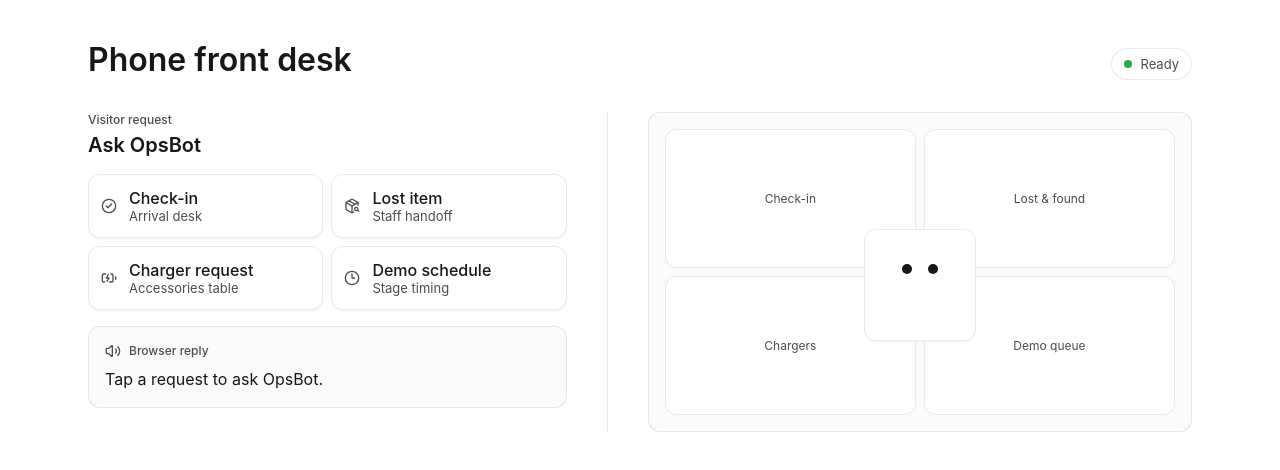
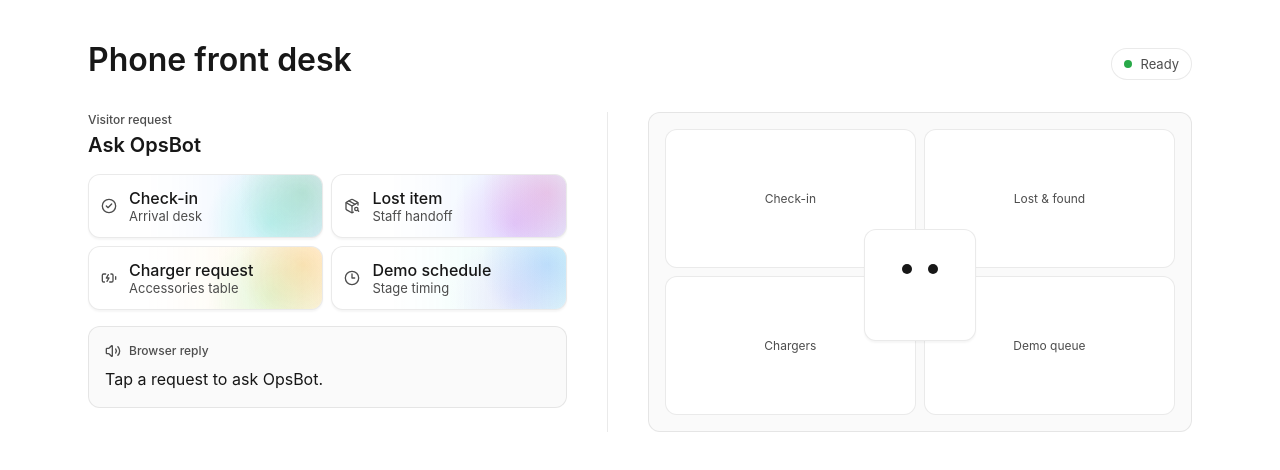
Before and after one commit to borjasolerme/opsbot, a Next.js app: page / in a window 1280 px wide. Shown: the top 470 px of the page. Built offline with nearby package versions, Linux system fonts and the light colour scheme.

Commit message:
Add intent button gradients

```diff
--- a/components/OpsBotConsole.tsx
+++ b/components/OpsBotConsole.tsx
@@ -28,6 +28,17 @@ const intentIcons: Record<IntentId, ComponentType<{ className?: string }>> = {
   lost_item: PackageSearch,
   charger_request: BatteryCharging,
   demo_schedule: Clock3
+};
+
+const intentGradients: Record<IntentId, string> = {
+  check_in:
+    "before:bg-[radial-gradient(circle_at_92%_28%,rgba(40,169,72,0.22),transparent_30%),radial-gradient(circle_at_78%_78%,rgba(0,227,196,0.18),transparent_34%),linear-gradient(to_left,rgba(0,107,255,0.10),transparent_78%)]",
+  lost_item:
+    "before:bg-[radial-gradient(circle_at_92%_28%,rgba(242,39,130,0.18),transparent_30%),radial-gradient(circle_at_78%_78%,rgba(160,0,248,0.16),transparent_34%),linear-gradient(to_left,rgba(0,107,255,0.10),transparent_78%)]",
+  charger_request:
+    "before:bg-[radial-gradient(circle_at_92%_28%,rgba(255,147,0,0.22),transparent_30%),radial-gradient(circle_at_78%_78%,rgba(76,225,94,0.16),transparent_34%),linear-gradient(to_left,rgba(255,197,67,0.12),transparent_78%)]",
+  demo_schedule:
+    "before:bg-[radial-gradient(circle_at_92%_28%,rgba(0,107,255,0.18),transparent_30%),radial-gradient(circle_at_78%_78%,rgba(201,121,255,0.16),transparent_34%),linear-gradient(to_left,rgba(0,227,196,0.10),transparent_78%)]"
 };
 
 export function OpsBotConsole() {
@@ -138,7 +149,8 @@ export function OpsBotConsole() {
               return (
                 <Button
                   className={cn(
-                    "h-16 justify-start gap-3 border px-3 text-left transition-transform active:translate-y-px",
+                    "relative h-16 justify-start gap-3 overflow-hidden border bg-background px-3 text-left transition-transform before:pointer-events-none before:absolute before:inset-0 before:content-[''] before:[mask-image:linear-gradient(to_left,black_0%,black_42%,transparent_100%)] hover:bg-background active:translate-y-px",
+                    intentGradients[option.id],
                     lastIntent === option.id && "border-ring bg-blue-50 hover:bg-blue-50"
                   )}
                   disabled={requestState === "calling"}
@@ -147,8 +159,8 @@ export function OpsBotConsole() {
                   type="button"
                   variant="secondary"
                 >
-                  <Icon className="text-muted-foreground" aria-hidden="true" />
-                  <span className="flex min-w-0 flex-col">
+                  <Icon className="relative z-10 text-muted-foreground" aria-hidden="true" />
+                  <span className="relative z-10 flex min-w-0 flex-col">
                     <span className="truncate text-base font-medium leading-5">{option.label}</span>
                     <span className="truncate text-[13px] font-normal leading-4 text-muted-foreground">
                       {option.helper}
```
Also changed, not shown: 1 other file (tests, documents, lock files or other folders).
